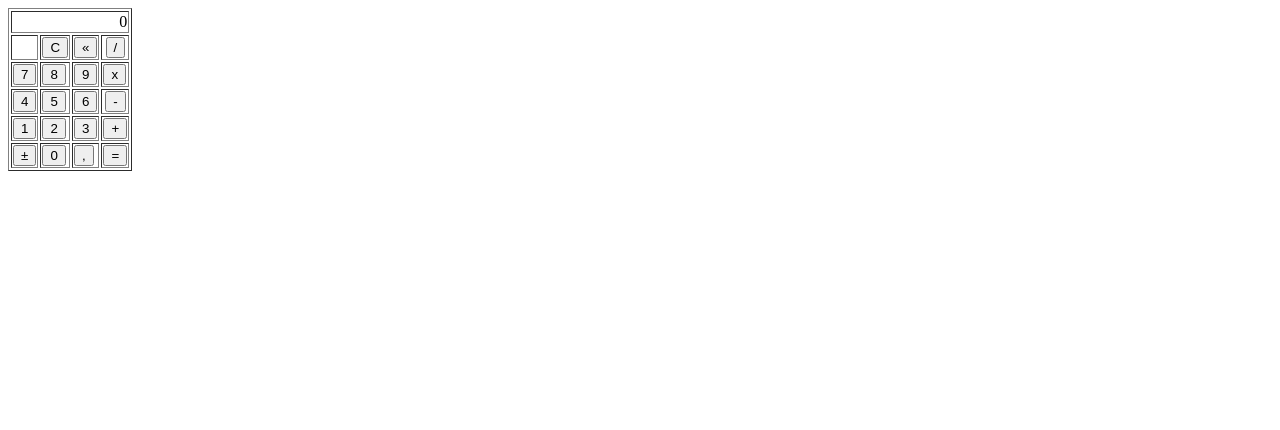
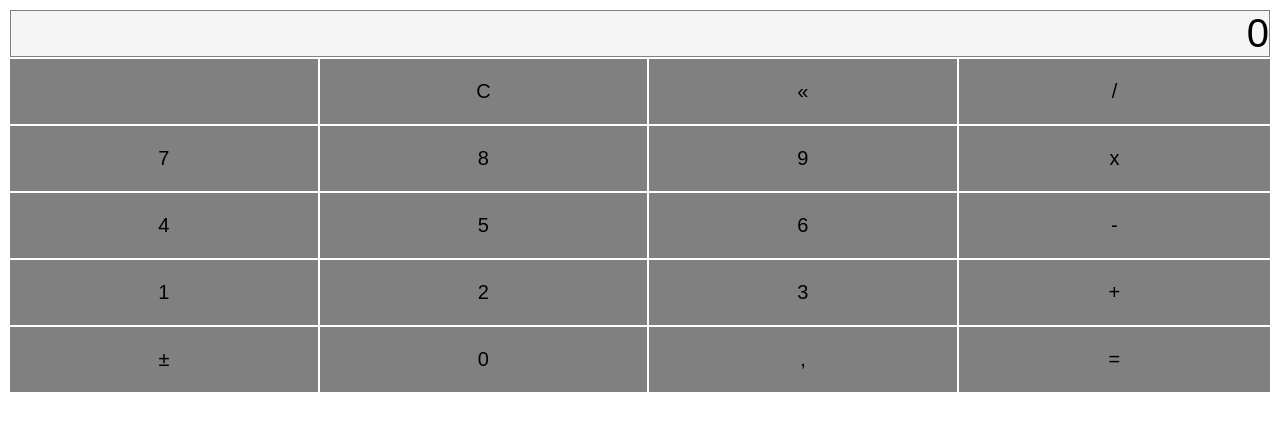
Before and after one commit to saidaHF/hobby, a plain HTML site: page CalculadoraJS/index.html in a window 1280 px wide. Drawn offline with Linux system fonts and the light colour scheme.

Commit message:
Update styles.css

```diff
--- a/CalculadoraJS/styles.css
+++ b/CalculadoraJS/styles.css
@@ -1,3 +1,35 @@
+table, input {
+	width: 100%;
+	height: auto;
+	font-size: 20px;
+	font-family: 'Yusei Magic', sans-serif;
+	border: 0;
+}
+
+input {
+	padding: 20px;
+	background-color: gray;
+}
+
+tr {
+	width: 25%;
+	height: auto;
+	font-size: 40px;
+	font-family: 'Yusei Magic', sans-serif;
+}
+
+resultado {
+	padding: 20px;
+	font-size: 35px;
+}
+
+/* Para poner el resultado a un lado */
 .right {
 	text-align: right;
+	background-color: whitesmoke;
 }
+
+th, td {
+	background-color: gray;
+	border: 0;
+}
```
